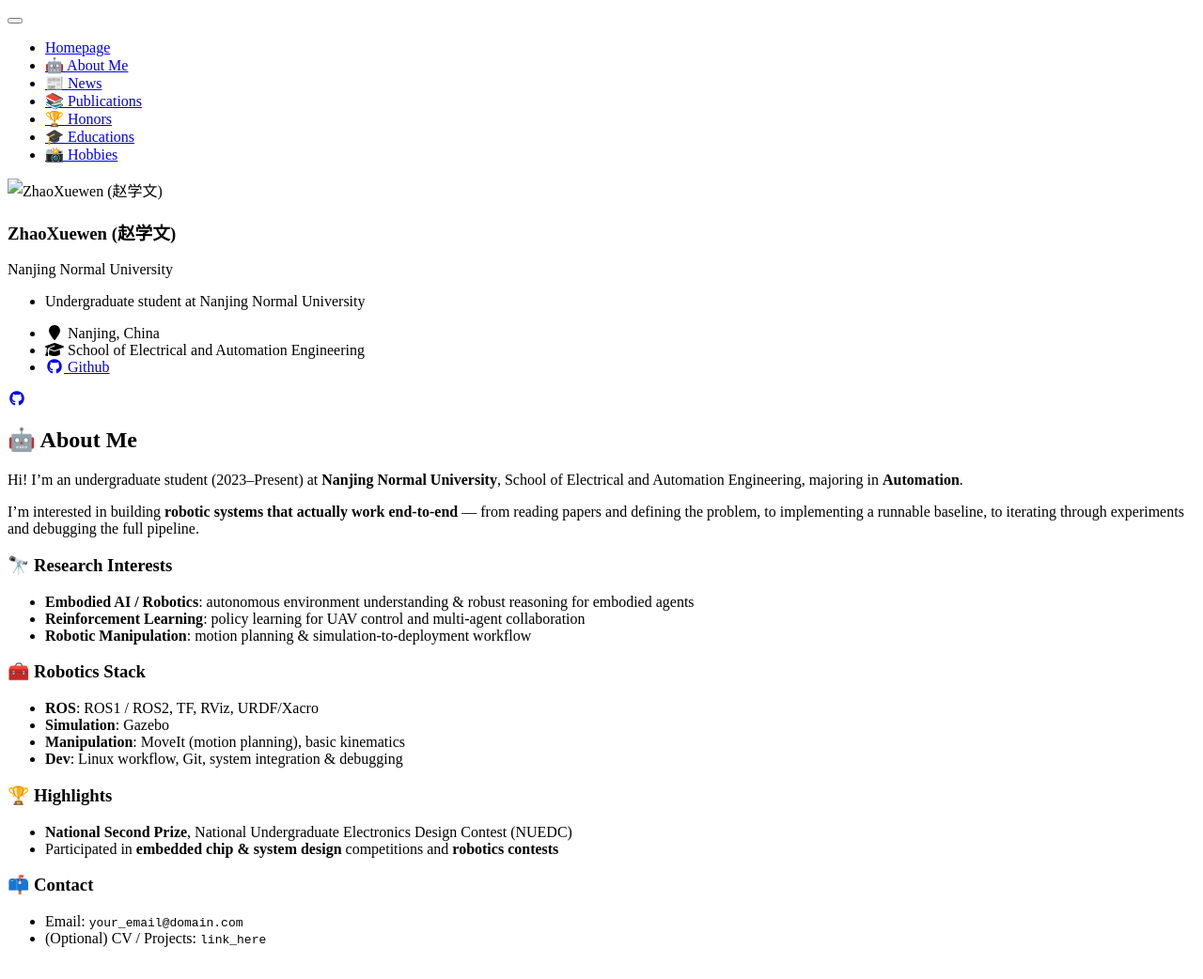
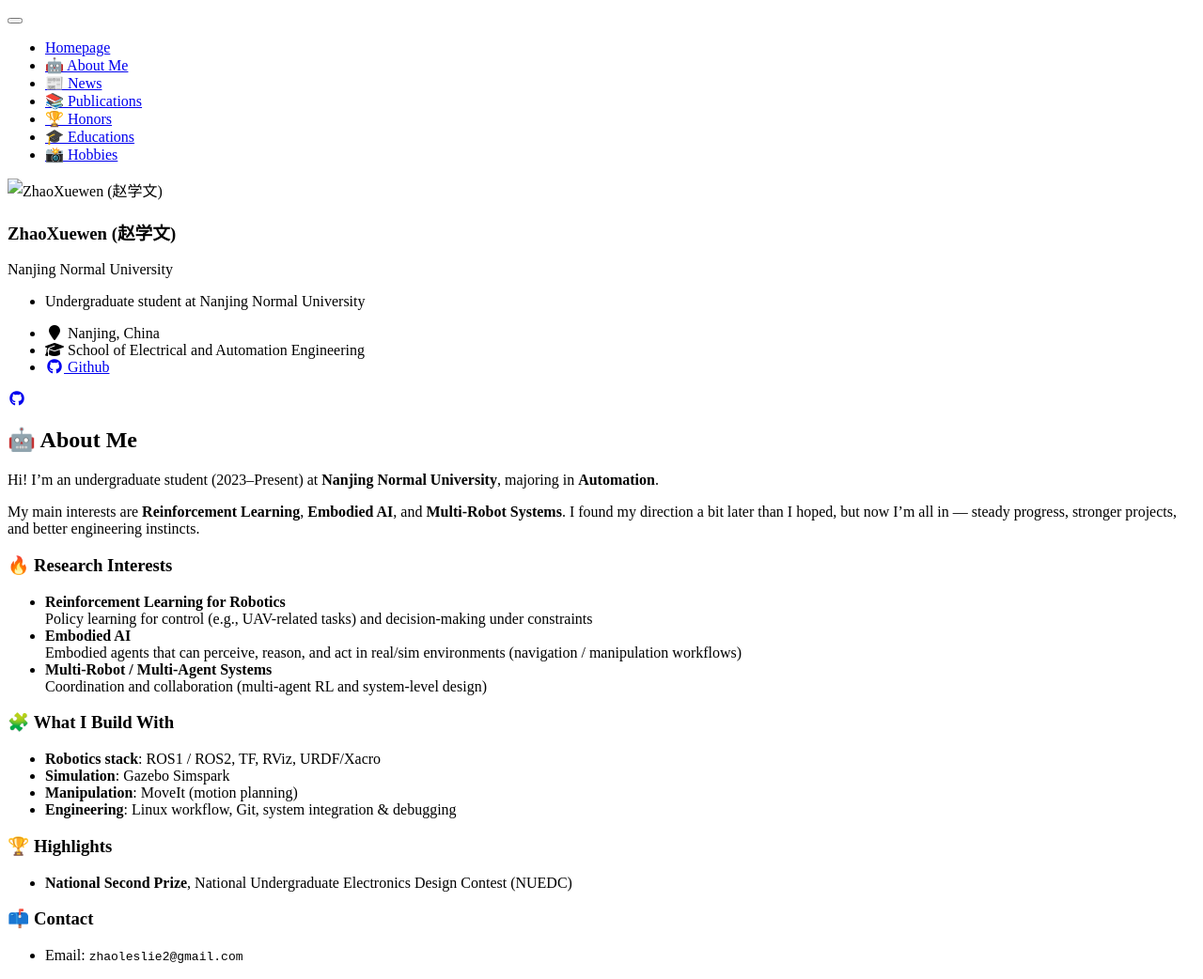
Before and after one commit to 66Leslie/66Leslie.github.io, a Jekyll site: the page built from _pages/about/about-me.md, in a window 1280 px wide. Shown: the whole page at 94% size. Built offline with Jekyll 4.4.1, drawn with Linux system fonts in a browser that asks for light colours; our own code applies the rules of GitHub Pages for plain Markdown files.

Commit message:
info_update

```diff
--- a/_pages/about/about-me.md
+++ b/_pages/about/about-me.md
@@ -1,26 +1,28 @@
 <span class="anchor" id="about-me"></span>
 
 ## 🤖 About Me
+Hi! I'm an undergraduate student (2023–Present) at **Nanjing Normal University**, majoring in **Automation**.
 
-Hi! I'm an undergraduate student (2023–Present) at **Nanjing Normal University**, School of Electrical and Automation Engineering, majoring in **Automation**.
+My main interests are **Reinforcement Learning**, **Embodied AI**, and **Multi-Robot Systems**.
+I found my direction a bit later than I hoped, but now I’m all in — steady progress, stronger projects, and better engineering instincts.
 
-I’m interested in building **robotic systems that actually work end-to-end** — from reading papers and defining the problem, to implementing a runnable baseline, to iterating through experiments and debugging the full pipeline.
 
-### 🔭 Research Interests
-- **Embodied AI / Robotics**: autonomous environment understanding & robust reasoning for embodied agents
-- **Reinforcement Learning**: policy learning for UAV control and multi-agent collaboration
-- **Robotic Manipulation**: motion planning & simulation-to-deployment workflow
+### 🔥 Research Interests
+- **Reinforcement Learning for Robotics**
+  Policy learning for control (e.g., UAV-related tasks) and decision-making under constraints
+- **Embodied AI**
+  Embodied agents that can perceive, reason, and act in real/sim environments (navigation / manipulation workflows)
+- **Multi-Robot / Multi-Agent Systems**
+  Coordination and collaboration (multi-agent RL and system-level design)
 
-### 🧰 Robotics Stack
-- **ROS**: ROS1 / ROS2, TF, RViz, URDF/Xacro
-- **Simulation**: Gazebo
-- **Manipulation**: MoveIt (motion planning), basic kinematics
-- **Dev**: Linux workflow, Git, system integration & debugging
+### 🧩 What I Build With
+- **Robotics stack**: ROS1 / ROS2, TF, RViz, URDF/Xacro
+- **Simulation**: Gazebo  Simspark
+- **Manipulation**: MoveIt (motion planning)
+- **Engineering**: Linux workflow, Git, system integration & debugging
 
 ### 🏆 Highlights
 - **National Second Prize**, National Undergraduate Electronics Design Contest (NUEDC)
-- Participated in **embedded chip & system design** competitions and **robotics contests**
 
 ### 📫 Contact
-- Email: `your_email@domain.com`
-- (Optional) CV / Projects: `link_here`
+- Email: `zhaoleslie2@gmail.com`
```
Also changed, not shown: _pages/about/hobbies.md (+1 -3 lines), _pages/about/honors.md (+1 -1 lines), _pages/about/news.md (+0 -4 lines).
